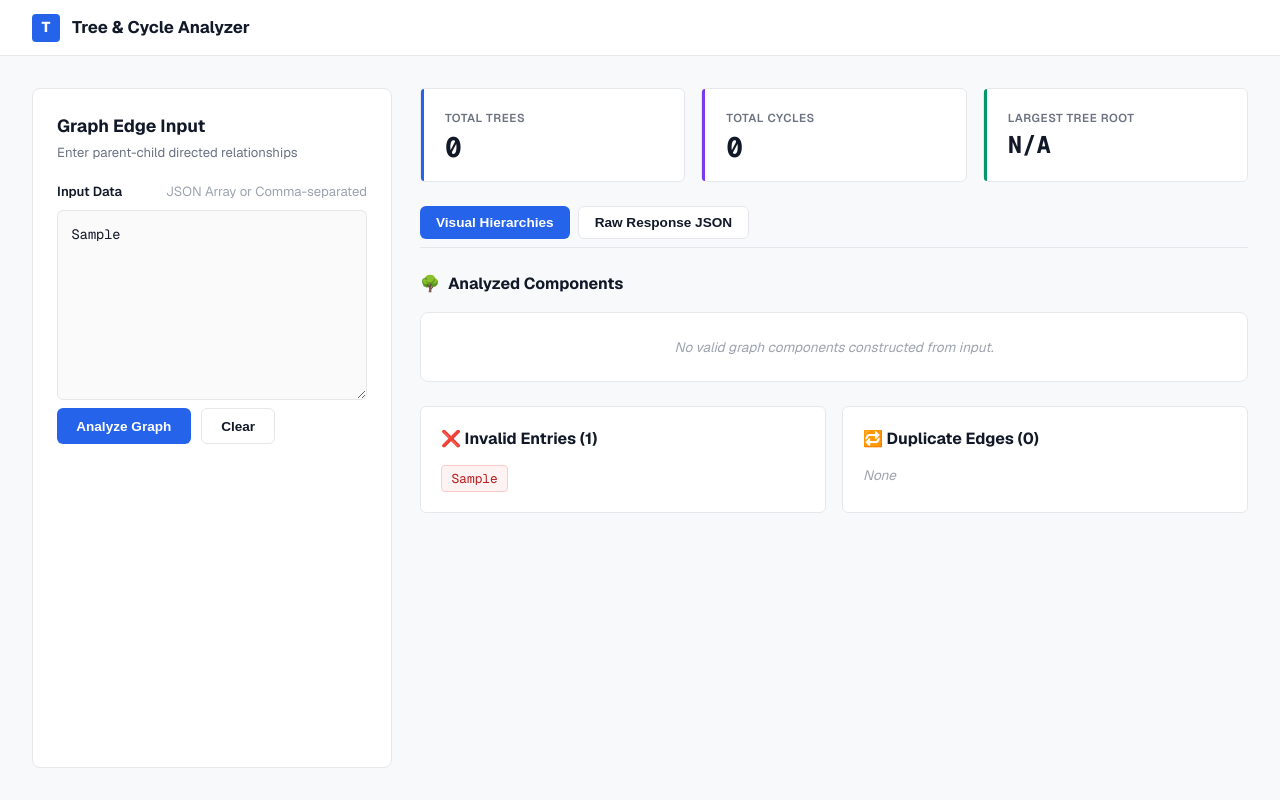
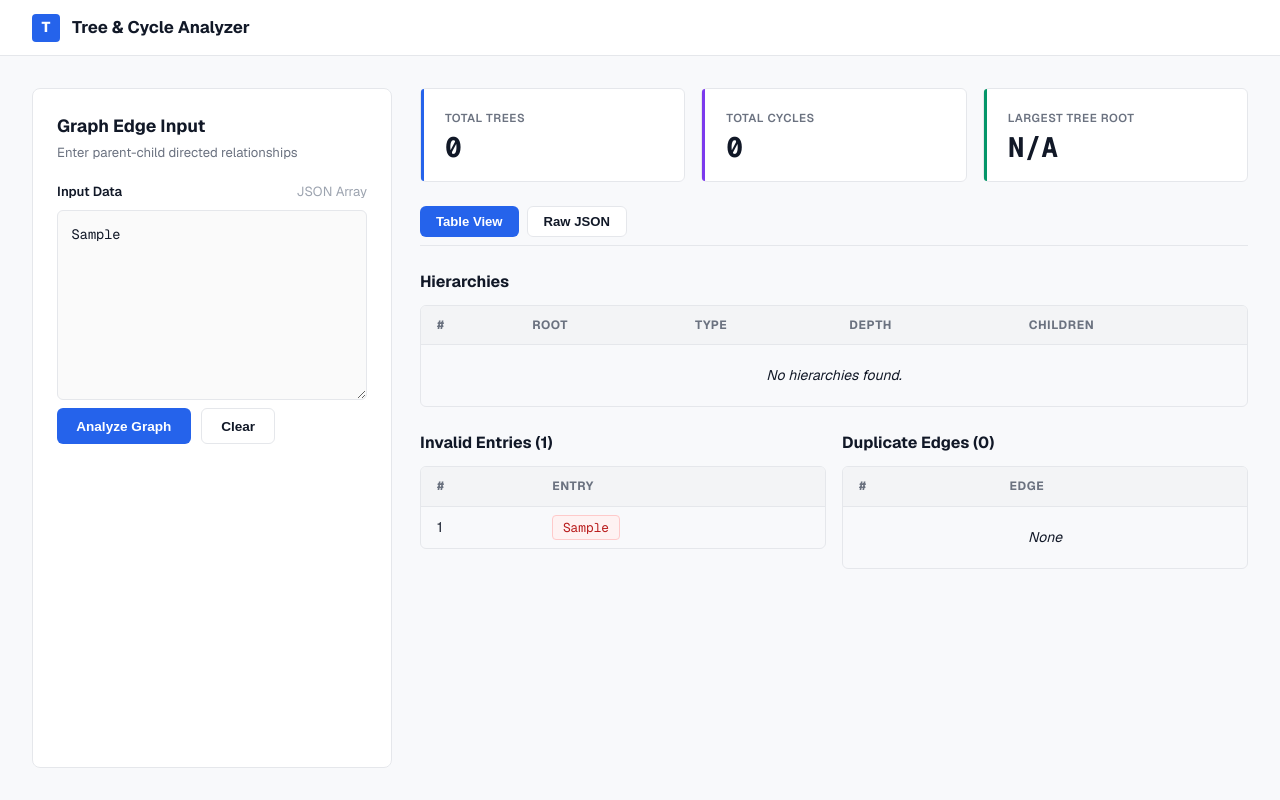
Before and after one commit to Abhavjindal/Bajaj-finserv-health-challenge, a Next.js app: page / in a window 1280 px wide. Both pictures are taken after typing "Sample" into the empty fields and a click on the button "Analyze Graph". Built offline with nearby package versions, Linux system fonts and the light colour scheme.

Commit message:
Replace visual tree with clean table-based results display

```diff
--- a/app/globals.css
+++ b/app/globals.css
@@ -30,6 +30,110 @@
 
   --transition-fast: 0.15s ease;
   --transition-normal: 0.2s ease;
+}
+
+/* Table Styles */
+.table-section {
+  display: flex;
+  flex-direction: column;
+  gap: 0.65rem;
+}
+
+.table-wrapper {
+  border: 1px solid var(--border-color);
+  border-radius: var(--border-radius-md);
+  overflow: hidden;
+  overflow-x: auto;
+}
+
+.data-table {
+  width: 100%;
+  border-collapse: collapse;
+  font-size: 0.875rem;
+}
+
+.data-table thead tr {
+  background: #f3f4f6;
+  border-bottom: 1px solid var(--border-color);
+}
+
+.data-table th {
+  padding: 0.65rem 1rem;
+  text-align: left;
+  font-size: 0.75rem;
+  font-weight: 700;
+  text-transform: uppercase;
+  letter-spacing: 0.05em;
+  color: var(--text-secondary);
+}
+
+.data-table td {
+  padding: 0.65rem 1rem;
+  border-bottom: 1px solid var(--border-color);
+  color: var(--text-primary);
+  vertical-align: middle;
+}
+
+.data-table tbody tr:last-child td {
+  border-bottom: none;
+}
+
+.data-table tbody tr:hover {
+  background: #f9fafb;
+}
+
+.root-tag {
+  display: inline-flex;
+  align-items: center;
+  justify-content: center;
+  width: 28px;
+  height: 28px;
+  background: #eff6ff;
+  border: 1px solid #bfdbfe;
+  border-radius: 4px;
+  font-family: var(--font-mono);
+  font-weight: 700;
+  color: var(--primary);
+  font-size: 0.85rem;
+}
+
+.type-badge {
+  padding: 0.2rem 0.6rem;
+  border-radius: 4px;
+  font-size: 0.72rem;
+  font-weight: 700;
+  text-transform: uppercase;
+  letter-spacing: 0.03em;
+}
+
+.type-tree {
+  background: #ecfdf5;
+  color: #065f46;
+  border: 1px solid #a7f3d0;
+}
+
+.type-cycle {
+  background: #fef2f2;
+  color: #991b1b;
+  border: 1px solid #fecaca;
+}
+
+.children-cell {
+  max-width: 300px;
+}
+
+.mono-text {
+  font-family: var(--font-mono);
+  font-size: 0.78rem;
+  color: var(--text-secondary);
+  word-break: break-all;
+}
+
+.empty-cell {
+  text-align: center;
+  color: var(--text-muted);
+  font-style: italic;
+  padding: 1.25rem !important;
 }
 
 * {
--- a/app/page.js
+++ b/app/page.js
@@ -1,17 +1,14 @@
 "use client";
 
 import { useState } from "react";
-
 
 export default function Home() {
   const [inputText, setInputText] = useState("");
   const [isLoading, setIsLoading] = useState(false);
   const [error, setError] = useState(null);
   const [result, setResult] = useState(null);
-  const [activeTab, setActiveTab] = useState("visual"); // visual | json
+  const [activeTab, setActiveTab] = useState("table");
 
-
-  // Submit request to local API
   const handleSubmit = async (e) => {
     e.preventDefault();
     setIsLoading(true);
@@ -19,18 +16,14 @@ export default function Home() {
     setResult(null);
 
     try {
-      // Validate JSON format client-side
       let payload;
       try {
         payload = JSON.parse(inputText);
       } catch (err) {
-        // If not valid JSON, try to parse it as comma-separated or list of lines
         const lines = inputText
           .split(/[\n,]+/)
           .map((item) => item.trim())
           .filter((item) => item.length > 0);
-
-        // Let's see if we parsed anything. If yes, wrap in data object.
         if (lines.length > 0) {
           payload = { data: lines };
         } else {
@@ -44,21 +37,16 @@ export default function Home() {
 
       const response = await fetch("/bfhl", {
         method: "POST",
-        headers: {
-          "Content-Type": "application/json",
-        },
+        headers: { "Content-Type": "application/json" },
         body: JSON.stringify(payload),
       });
 
       const data = await response.json();
-
       if (!response.ok) {
         throw new Error(data.error || `HTTP error! Status: ${response.status}`);
       }
-
       setResult(data);
     } catch (err) {
-      console.error("API Call failed:", err);
       setError(err.message || "Something went wrong.");
     } finally {
       setIsLoading(false);
@@ -79,7 +67,7 @@ export default function Home() {
 
       {/* Main Body */}
       <main className="app-main">
-        {/* Left Column: Form & Sample Presets */}
+        {/* Left: Input */}
         <section className="glass-panel fade-in">
           <div>
             <h2 className="panel-title">Graph Edge Input</h2>
@@ -89,7 +77,7 @@ export default function Home() {
           <form onSubmit={handleSubmit} className="form-group">
             <div className="form-label">
               <span>Input Data</span>
-              <span className="label-hint">JSON Array or Comma-separated</span>
+              <span className="label-hint">JSON Array</span>
             </div>
             <textarea
               className="textarea-input"
@@ -106,52 +94,48 @@ export default function Home() {
               <button
                 type="button"
                 className="btn btn-secondary"
-                onClick={() => setInputText('{\n  "data": []\n}')}
+                onClick={() => { setInputText(""); setResult(null); setError(null); }}
                 disabled={isLoading}
               >
                 Clear
               </button>
             </div>
           </form>
-
         </section>
 
-        {/* Right Column: Dynamic Results Dashboard */}
-        <section className="dashboard-layout fade-in" style={{ animationDelay: "0.1s" }}>
+        {/* Right: Results */}
+        <section className="dashboard-layout fade-in">
+          {/* Error */}
           {error && (
             <div className="error-banner">
-              <svg xmlns="http://www.w3.org/2000/svg" width="20" height="20" viewBox="0 0 24 24" fill="none" stroke="currentColor" strokeWidth="2">
+              <svg xmlns="http://www.w3.org/2000/svg" width="18" height="18" viewBox="0 0 24 24" fill="none" stroke="currentColor" strokeWidth="2">
                 <circle cx="12" cy="12" r="10"></circle>
                 <line x1="12" y1="8" x2="12" y2="12"></line>
                 <line x1="12" y1="16" x2="12.01" y2="16"></line>
               </svg>
-              <div>
-                <strong style={{ display: "block", marginBottom: "0.25rem" }}>Analysis Failed</strong>
-                <span>{error}</span>
-              </div>
+              <span><strong>Error:</strong> {error}</span>
             </div>
           )}
 
+          {/* Empty state */}
           {!result && !error && !isLoading && (
-            <div className="glass-panel" style={{ justifyContent: "center", alignItems: "center", minHeight: "350px", textAlign: "center" }}>
-              <div style={{ fontSize: "3rem", marginBottom: "1rem" }}>📊</div>
-              <h2 className="panel-title">Awaiting Input</h2>
-              <p className="panel-subtitle" style={{ maxWidth: "340px" }}>
-                Select a sample preset on the left or enter your own graph node list, then click <strong>Analyze Graph</strong> to view results.
-              </p>
+            <div className="glass-panel" style={{ alignItems: "center", justifyContent: "center", minHeight: "300px", textAlign: "center" }}>
+              <p className="panel-title" style={{ fontSize: "1rem" }}>No Data Yet</p>
+              <p className="panel-subtitle">Enter edge data on the left and click Analyze Graph.</p>
             </div>
           )}
 
+          {/* Loading */}
           {isLoading && (
-            <div className="glass-panel" style={{ justifyContent: "center", alignItems: "center", minHeight: "350px" }}>
-              <div className="spinner" style={{ width: "40px", height: "40px", borderWidth: "3px", marginBottom: "1rem" }}></div>
-              <p className="panel-subtitle">Processing graph relationships and detecting cycles...</p>
+            <div className="glass-panel" style={{ alignItems: "center", justifyContent: "center", minHeight: "300px" }}>
+              <div className="spinner" style={{ width: "32px", height: "32px", borderWidth: "3px", marginBottom: "1rem" }}></div>
+              <p className="panel-subtitle">Processing...</p>
             </div>
           )}
 
           {result && (
             <>
-              {/* Metrics Summary Grid */}
+              {/* Summary Metrics */}
               <div className="metrics-grid">
                 <div className="metric-card blue">
                   <span className="metric-label">Total Trees</span>
@@ -163,123 +147,132 @@ export default function Home() {
                 </div>
                 <div className="metric-card green">
                   <span className="metric-label">Largest Tree Root</span>
-                  <span className="metric-value" style={{ fontSize: result.summary.largest_tree_root ? "2rem" : "1.5rem" }}>
-                    {result.summary.largest_tree_root || "N/A"}
-                  </span>
+                  <span className="metric-value">{result.summary.largest_tree_root || "N/A"}</span>
                 </div>
               </div>
 
-              {/* Tab Selector */}
-              <div style={{ display: "flex", gap: "0.5rem", borderBottom: "1px solid var(--border-color)", paddingBottom: "0.5rem" }}>
+              {/* Tabs */}
+              <div className="tab-bar">
                 <button
-                  className={`btn ${activeTab === "visual" ? "btn-primary" : "btn-secondary"}`}
-                  style={{ padding: "0.5rem 1rem", fontSize: "0.85rem" }}
-                  onClick={() => setActiveTab("visual")}
+                  className={`btn ${activeTab === "table" ? "btn-primary" : "btn-secondary"}`}
+                  style={{ padding: "0.45rem 1rem", fontSize: "0.82rem" }}
+                  onClick={() => setActiveTab("table")}
                 >
-                  Visual Hierarchies
+                  Table View
                 </button>
                 <button
                   className={`btn ${activeTab === "json" ? "btn-primary" : "btn-secondary"}`}
-                  style={{ padding: "0.5rem 1rem", fontSize: "0.85rem" }}
+                  style={{ padding: "0.45rem 1rem", fontSize: "0.82rem" }}
                   onClick={() => setActiveTab("json")}
                 >
-                  Raw Response JSON
+                  Raw JSON
                 </button>
               </div>
 
-              {activeTab === "visual" ? (
+              {activeTab === "table" ? (
                 <>
-                  {/* Hierarchies List */}
-                  <div className="hierarchies-section">
-                    <h3 className="section-title">
-                      <span>🌳</span> Analyzed Components
-                    </h3>
-                    <div className="hierarchies-grid">
+                  {/* Hierarchies Table */}
+                  <div className="table-section">
+                    <h3 className="section-title">Hierarchies</h3>
+                    <div className="table-wrapper">
+                      <table className="data-table">
+                        <thead>
+                          <tr>
+                            <th>#</th>
+                            <th>Root</th>
+                            <th>Type</th>
+                            <th>Depth</th>
+                            <th>Children</th>
+                          </tr>
+                        </thead>
+                        <tbody>
                           {result.hierarchies.length === 0 ? (
-                        <div className="glass-panel" style={{ padding: "1.5rem", textAlign: "center" }}>
-                          <span className="empty-state">No valid graph components constructed from input.</span>
-                        </div>
+                            <tr><td colSpan={5} className="empty-cell">No hierarchies found.</td></tr>
                           ) : (
-                        result.hierarchies.map((hierarchy, idx) => (
-                          <div key={idx} className="hierarchy-card">
-                            <div className="hierarchy-header">
-                              <span className="hierarchy-title">
-                                Root Node: <strong style={{ color: "var(--accent-blue)" }}>{hierarchy.root}</strong>
+                            result.hierarchies.map((h, i) => (
+                              <tr key={i}>
+                                <td>{i + 1}</td>
+                                <td><span className="root-tag">{h.root}</span></td>
+                                <td>
+                                  <span className={`type-badge ${h.has_cycle ? "type-cycle" : "type-tree"}`}>
+                                    {h.has_cycle ? "Cycle" : "Tree"}
                                   </span>
-                              <span className={`hierarchy-badge ${hierarchy.has_cycle ? "badge-cycle" : "badge-tree"}`}>
-                                {hierarchy.has_cycle ? "Cycle" : `Tree (Depth: ${hierarchy.depth})`}
-                              </span>
-                            </div>
-
-                            {hierarchy.has_cycle ? (
-                              <div className="cycle-visualizer">
-                                <div className="cycle-node">{hierarchy.root}</div>
-                                <div className="cycle-arrow">🔁</div>
-                                <span className="empty-state" style={{ color: "#fca5a5" }}>
-                                  Loop detected. A cycle prevents standard tree rendering.
-                                </span>
-                              </div>
-                            ) : (
-                              <div className="tree-visualizer">
-                                <RenderTree rootLabel={hierarchy.root} treeStructure={hierarchy.tree} />
-                              </div>
-                            )}
-                          </div>
+                                </td>
+                                <td>{h.has_cycle ? "—" : h.depth}</td>
+                                <td className="children-cell">
+                                  {h.has_cycle
+                                    ? <span className="empty-state">Loop detected</span>
+                                    : <span className="mono-text">{JSON.stringify(h.tree)}</span>
+                                  }
+                                </td>
+                              </tr>
                             ))
                           )}
+                        </tbody>
+                      </table>
                     </div>
                   </div>
 
-                  {/* Invalid Entries & Duplicate Edges Badges */}
+                  {/* Invalid Entries + Duplicate Edges Tables */}
                   <div className="details-grid">
-                    {/* Invalid Entries */}
-                    <div className="detail-panel">
-                      <h3 className="section-title" style={{ fontSize: "1rem" }}>
-                        ❌ Invalid Entries ({result.invalid_entries.length})
-                      </h3>
+                    <div className="table-section">
+                      <h3 className="section-title">Invalid Entries ({result.invalid_entries.length})</h3>
+                      <div className="table-wrapper">
+                        <table className="data-table">
+                          <thead>
+                            <tr><th>#</th><th>Entry</th></tr>
+                          </thead>
+                          <tbody>
                             {result.invalid_entries.length === 0 ? (
-                        <span className="empty-state">None</span>
+                              <tr><td colSpan={2} className="empty-cell">None</td></tr>
                             ) : (
-                        <div className="badges-container">
-                          {result.invalid_entries.map((item, idx) => (
-                            <span key={idx} className="badge-item invalid">
-                              {item || `""`}
-                            </span>
-                          ))}
+                              result.invalid_entries.map((item, i) => (
+                                <tr key={i}>
+                                  <td>{i + 1}</td>
+                                  <td><span className="badge-item invalid">{item || '""'}</span></td>
+                                </tr>
+                              ))
+                            )}
+                          </tbody>
+                        </table>
                       </div>
-                      )}
                     </div>
 
-                    {/* Duplicate Edges */}
-                    <div className="detail-panel">
-                      <h3 className="section-title" style={{ fontSize: "1rem" }}>
-                        🔁 Duplicate Edges ({result.duplicate_edges.length})
-                      </h3>
+                    <div className="table-section">
+                      <h3 className="section-title">Duplicate Edges ({result.duplicate_edges.length})</h3>
+                      <div className="table-wrapper">
+                        <table className="data-table">
+                          <thead>
+                            <tr><th>#</th><th>Edge</th></tr>
+                          </thead>
+                          <tbody>
                             {result.duplicate_edges.length === 0 ? (
-                        <span className="empty-state">None</span>
+                              <tr><td colSpan={2} className="empty-cell">None</td></tr>
                             ) : (
-                        <div className="badges-container">
-                          {result.duplicate_edges.map((item, idx) => (
-                            <span key={idx} className="badge-item duplicate">
-                              {item}
-                            </span>
-                          ))}
+                              result.duplicate_edges.map((item, i) => (
+                                <tr key={i}>
+                                  <td>{i + 1}</td>
+                                  <td><span className="badge-item duplicate">{item}</span></td>
+                                </tr>
+                              ))
+                            )}
+                          </tbody>
+                        </table>
                       </div>
-                      )}
                     </div>
                   </div>
                 </>
               ) : (
-                /* Raw JSON Pane */
+                /* Raw JSON */
                 <div className="json-panel">
                   <div className="json-header">
-                    <h3 className="section-title" style={{ fontSize: "1.05rem" }}>API Response Payload</h3>
+                    <h3 className="section-title" style={{ fontSize: "1rem" }}>API Response</h3>
                     <button
                       className="btn btn-secondary"
                       style={{ padding: "0.25rem 0.75rem", fontSize: "0.75rem" }}
                       onClick={() => navigator.clipboard.writeText(JSON.stringify(result, null, 2))}
                     >
-                      Copy JSON
+                      Copy
                     </button>
                   </div>
                   <pre className="pre-code">
@@ -294,42 +287,3 @@ export default function Home() {
     </>
   );
 }
-
-// Tree Node component (recursive)
-function RenderTreeNode({ label, subtree }) {
-  const childrenKeys = Object.keys(subtree);
-  return (
-    <div className="tree-node-wrapper">
-      <div className="tree-node">
-        <span>Node {label}</span>
-      </div>
-      {childrenKeys.length > 0 && (
-        <div className="tree-children">
-          {childrenKeys.map((key) => (
-            <RenderTreeNode key={key} label={key} subtree={subtree[key]} />
-          ))}
-        </div>
-      )}
-    </div>
-  );
-}
-
-// Top-level tree renderer
-function RenderTree({ rootLabel, treeStructure }) {
-  const rootSubtree = treeStructure[rootLabel] || {};
-  const childrenKeys = Object.keys(rootSubtree);
-  return (
-    <div className="tree-node-wrapper">
-      <div className="tree-node is-root">
-        <span>👑 Root {rootLabel}</span>
-      </div>
-      {childrenKeys.length > 0 && (
-        <div className="tree-children">
-          {childrenKeys.map((key) => (
-            <RenderTreeNode key={key} label={key} subtree={rootSubtree[key]} />
-          ))}
-        </div>
-      )}
-    </div>
-  );
-}
```
Lines whose indentation alone changed are shown as unchanged.
